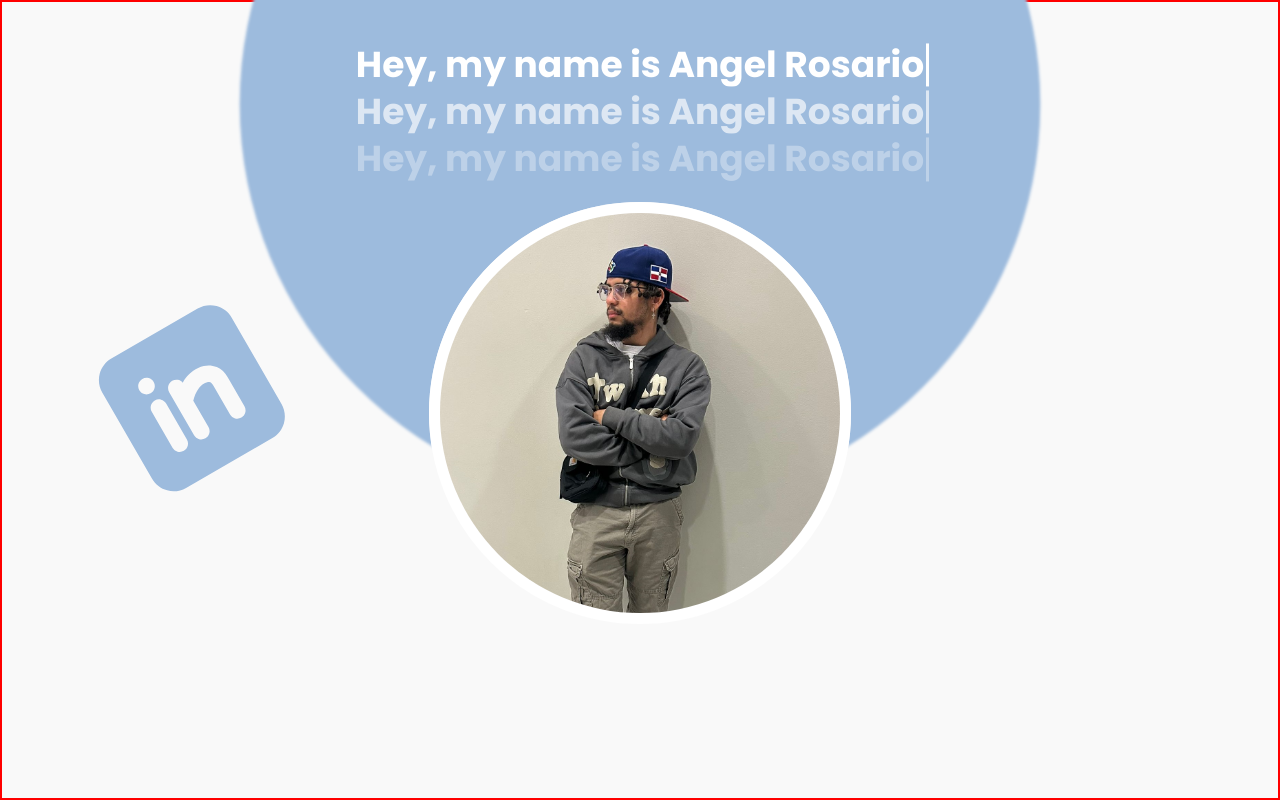
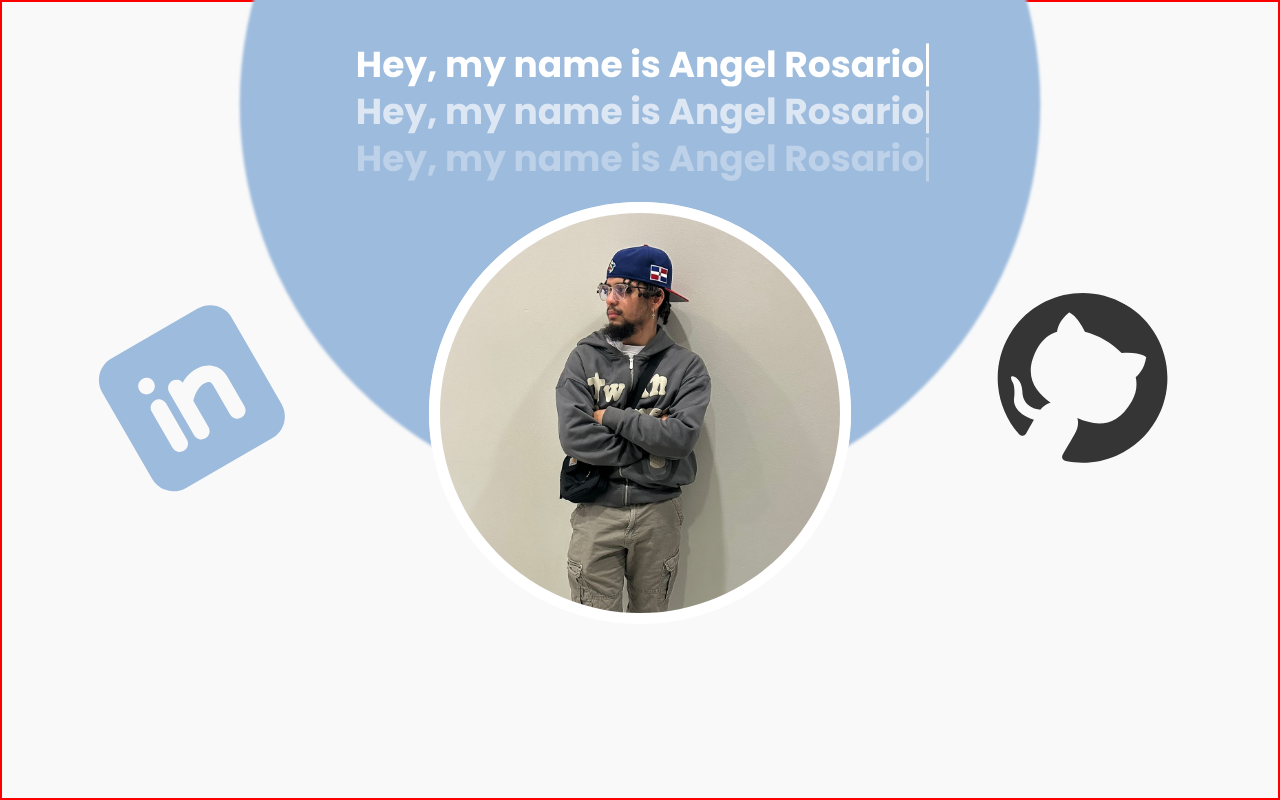
Before and after one commit to awr7/My-Portfolio, an Angular app: page / in a window 1280 px wide. Built offline with nearby package versions, Linux system fonts and the light colour scheme.

Commit message:
added gitHub SVG

```diff
--- a/src/app/welcome/welcome.component.html
+++ b/src/app/welcome/welcome.component.html
@@ -6,6 +6,7 @@
         <div class="text-repetition" style="opacity: 0.33;">Hey, my name is Angel Rosario</div>
       </div>
     <img src="assets/profilePic.jpeg" alt="Profile Image" class="profile-pic">
+    <!-- LinkedIn SVG -->
     <a href="https://www.linkedin.com/in/angel-rosario-a42106211/" target="_blank" class="linkedin-link">
         <svg class="linkedin-logo" width="276" height="276" viewBox="0 0 276 276" fill="none" xmlns="http://www.w3.org/2000/svg">
             <g clip-path="url(#clip0_57_620)">
@@ -18,4 +19,10 @@
                 </defs>
         </svg>
     </a>
+    <!-- Github SVG -->
+    <a href="https://github.com/awr7" target="_blank" class="github-link">
+        <svg class="github-logo" width="276" height="276" viewBox="0 0 276 276" fill="none" xmlns="http://www.w3.org/2000/svg">
+            <path d="M117.409 0.243561C52.7114 0.243561 0.30959 52.6454 0.30959 117.343C0.29549 141.923 8.02171 165.885 22.3922 185.827C36.7628 205.77 57.0479 220.681 80.3702 228.446C86.2251 229.465 88.4266 225.952 88.4266 222.872C88.4266 220.097 88.2744 210.881 88.2744 201.068C58.8591 206.49 51.2477 193.902 48.9057 187.309C47.5825 183.937 41.8797 173.55 36.903 170.763C32.8046 168.573 26.9496 163.152 36.7508 163.011C45.9782 162.859 52.5592 171.501 54.7606 175.014C65.2995 192.719 82.1267 187.742 88.8598 184.674C89.8903 177.063 92.9583 171.946 96.3308 169.018C70.2762 166.091 43.0507 155.985 43.0507 111.195C43.0507 98.4545 47.5825 87.9273 55.0534 79.7304C53.8824 76.8029 49.7839 64.8002 56.2244 48.6991C56.2244 48.6991 66.0255 45.6194 88.4266 60.6901C97.9597 58.0483 107.809 56.7206 117.701 56.7438C127.655 56.7438 137.608 58.0553 146.976 60.6901C169.377 45.4672 179.178 48.6991 179.178 48.6991C185.619 64.8002 181.52 76.8029 180.349 79.7304C187.808 87.9273 192.352 98.314 192.352 111.195C192.352 156.137 164.986 166.091 138.931 169.018C143.17 172.672 146.836 179.698 146.836 190.682C146.836 206.338 146.683 218.926 146.683 222.884C146.683 225.952 148.885 229.605 154.74 228.434C177.982 220.584 198.178 205.644 212.485 185.716C226.792 165.788 234.49 141.875 234.496 117.343C234.496 52.6454 182.094 0.243561 117.397 0.243561" fill="#353535"/>
+        </svg>
+    </a>
   </div>
--- a/src/app/welcome/welcome.component.scss
+++ b/src/app/welcome/welcome.component.scss
@@ -75,6 +75,23 @@
       }
     }
 
+    .github-link {
+        display: block;
+        position: absolute;
+        right: 15%;
+        transform: translateX(50%) rotate(30deg);
+
+        .github-logo {
+          width: 25vmin;
+          height: auto;
+
+        }
+
+        &:hover .github-logo path {
+          fill: black;
+        }
+    }
+
   @keyframes fadeIn {
     from { opacity: 0; }
     to { opacity: 1; }
@@ -119,6 +136,19 @@
             }
         }
     }
+
+    .github-link {
+        display: block;
+        position: absolute;
+        margin-bottom: 83%;
+        right: 24%;
+
+        .github-logo {
+          width: 20vmin;
+          position: absolute;
+          transform: rotate(10deg);
+        }
+      }
 }
 
   @media (max-width: 380px) {
```
